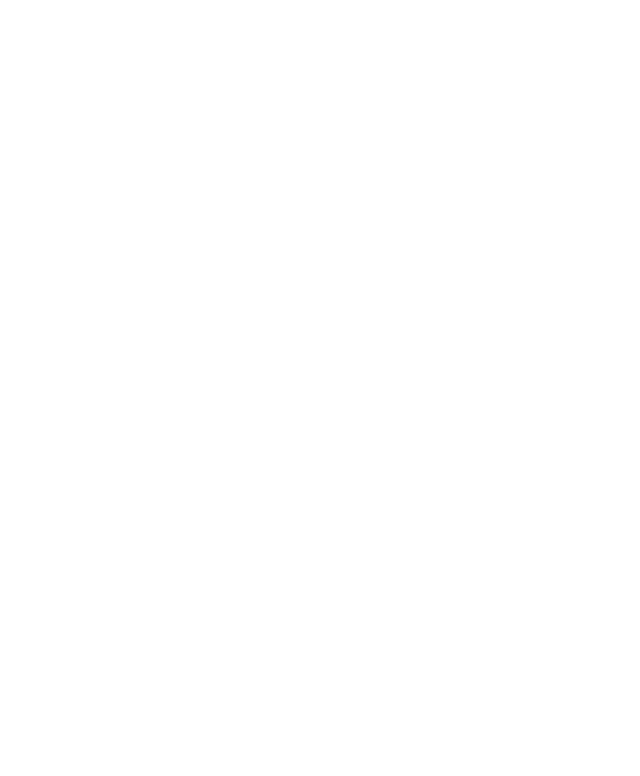
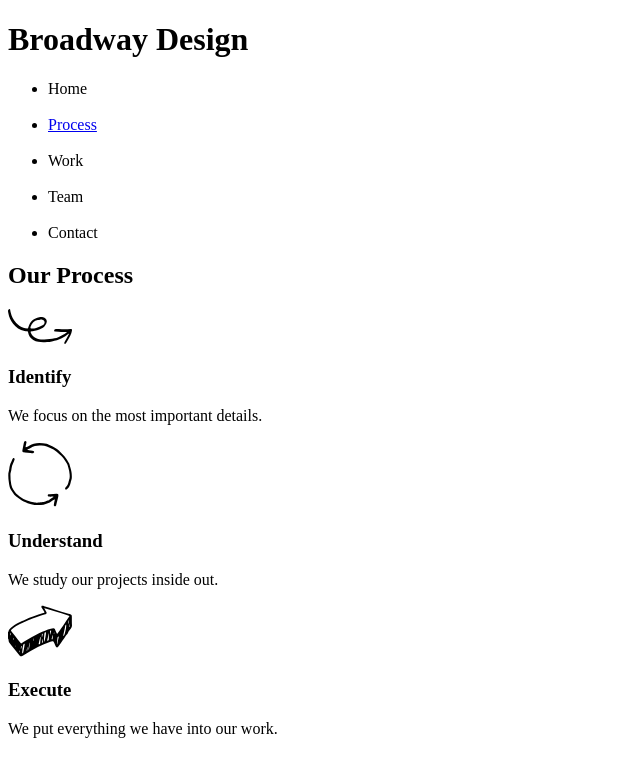
Before and after one commit to BklynAero/broadway, a plain HTML site: page index.html in a window 1280 px wide. Shown: the whole page, without its empty margins (0-640 px from the left). Drawn offline with Linux system fonts and the light colour scheme.

Commit message:
Add Process section

```diff
--- a/index.html
+++ b/index.html
@@ -1,11 +1,34 @@
 <!DOCTYPE html>
-<html>
+<html class="page">
   <head>
     <meta charset="utf-8">
     <title>Broadway</title>
-    <link href="./resources/css/style.css" type="text/css" rel="stylsheet"/>
+    <link href="./resources/css/style.css" type="text/css" rel="stylesheet"/>
   </head>
   <body>
-
+    <div class="header">
+      <h1 class="main-banner">Broadway Design</h1>
+        <nav>
+          <ul>
+            <li>Home</li><br />
+            <li><a href="#process">Process</a></li><br />
+            <li>Work</li><br />
+            <li>Team</li><br />
+            <li>Contact</li>
+          </ul>
+        </nav>
+    </div>
+    <div id="process">
+      <h2>Our Process</h2>
+        <img src="./resources/images/identify.svg"/>
+        <h3>Identify</h3>
+          <p>We focus on the most important details.</p>
+        <img src="./resources/images/understand.svg"/>
+        <h3>Understand</h3>
+          <p>We study our projects inside out.</p>
+        <img src="./resources/images/execute.svg"/>
+        <h3>Execute</h3>
+          <p>We put everything we have into our work.</p>
+    </div>
   </body>
 </html>
```
